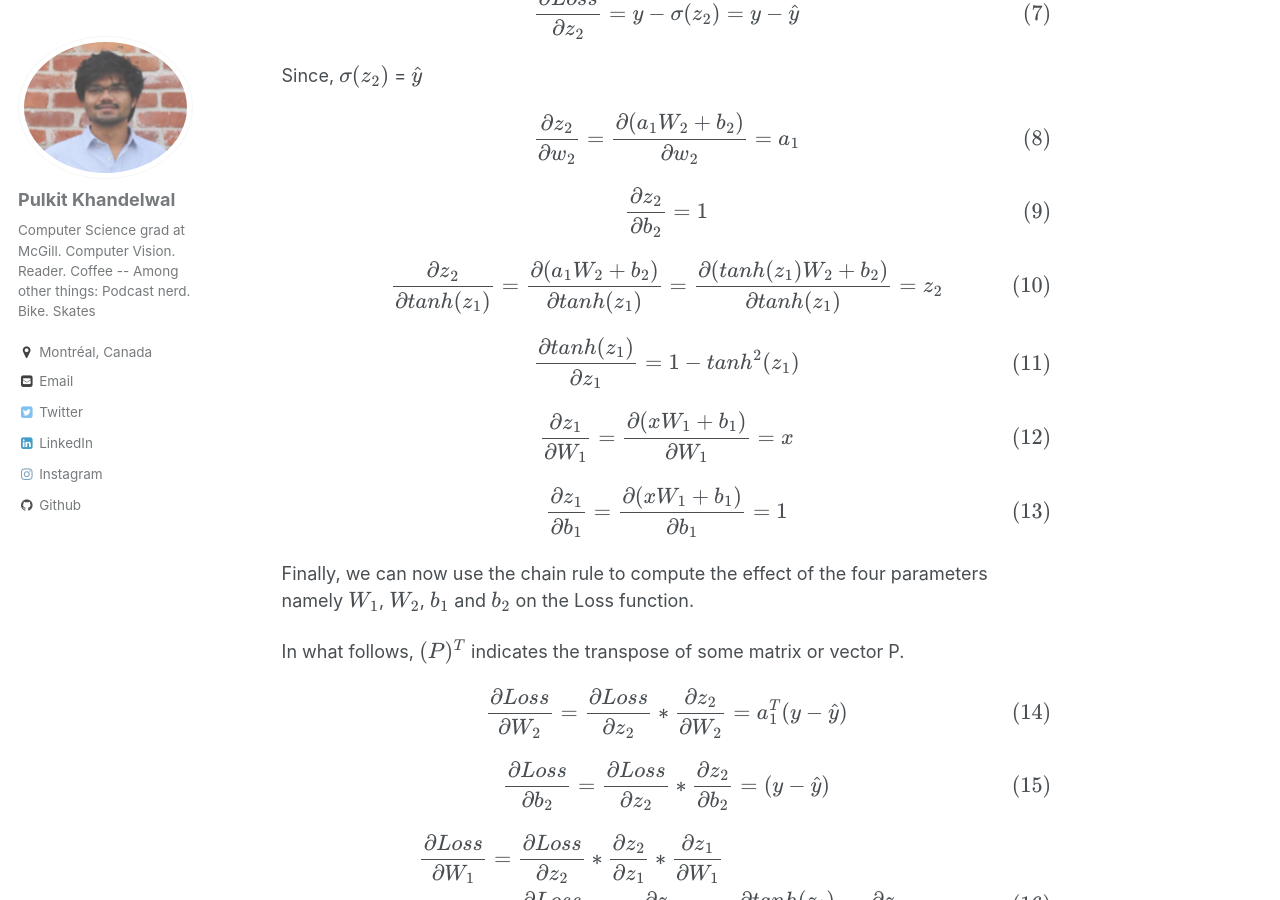
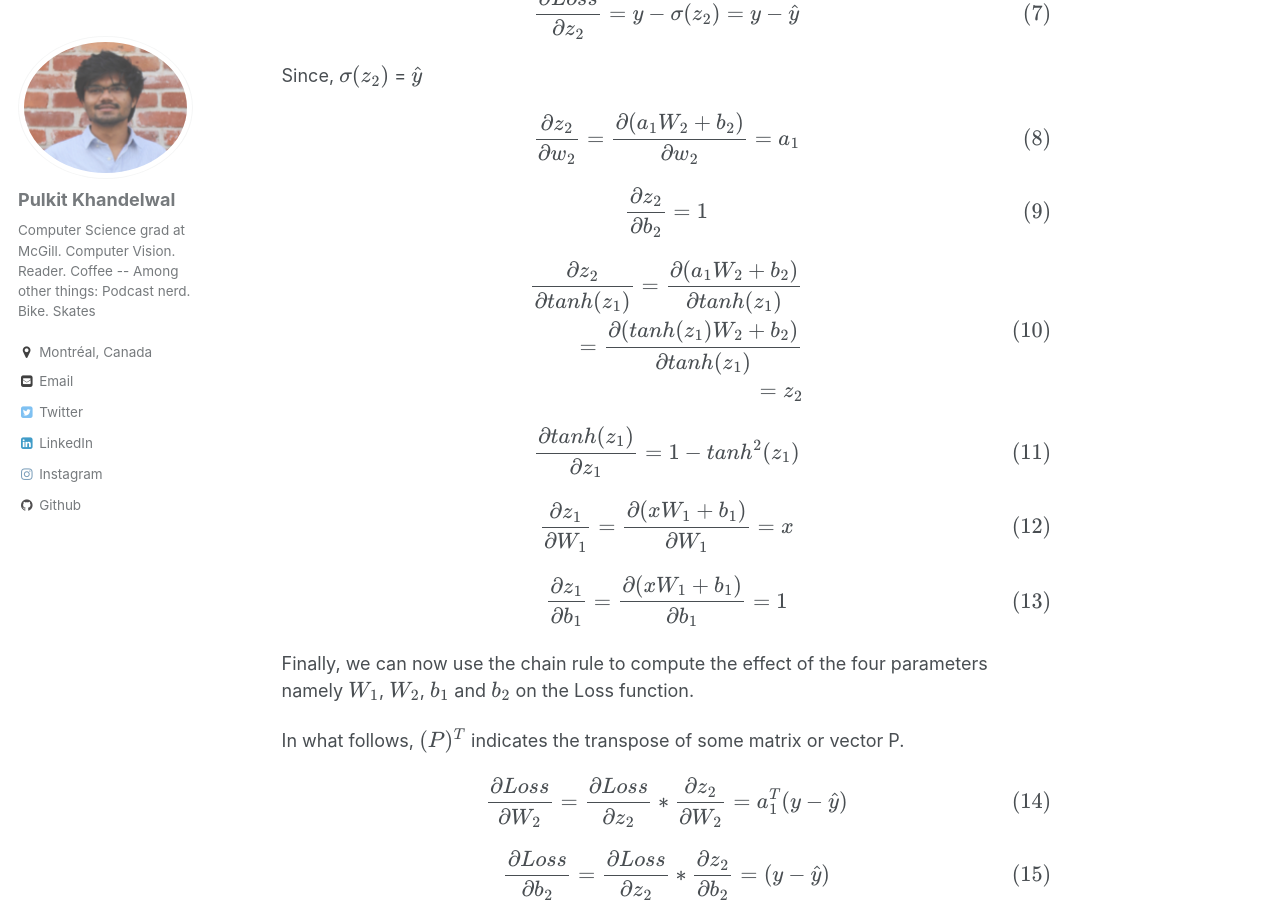
Before and after one commit to Pulkit-Khandelwal/pulkit-khandelwal.github.io, a Jekyll site: the page built from _blog/post_4.html, in a window 1280 px wide and 900 px high, scrolled down 2551 px. Built offline with Jekyll 4.4.1, drawn with Linux system fonts in a browser that asks for light colours; formulas are drawn with MathJax 3.

Commit message:
Update post_4.html

```diff
--- a/_blog/post_4.html
+++ b/_blog/post_4.html
@@ -94,10 +94,11 @@ The first hidden layer is computed as follows: <span class="math display">\[z_{1
 \tag{8}\]</span></p>
 <p><span class="math display">\[\frac{\partial z_{2}}{\partial b_{2}} = 1
 \tag{9}\]</span></p>
-<p><span class="math display">\[\frac{\partial z_{2}}{\partial tanh(z_{1})} = \frac{\partial(a_{1}W_{2}+b_{2})} {\partial tanh(z_{1})}\\
+<p><span class="math display">\[\begin{aligned}
+  \frac{\partial z_{2}}{\partial tanh(z_{1})} = \frac{\partial(a_{1}W_{2}+b_{2})} {\partial tanh(z_{1})}\\
   = \frac{\partial(tanh(z_{1})W_{2}+b_{2})} {\partial tanh(z_{1})}\\
   = z_{2}
-\tag{10}\]</span></p>
+\end{aligned}\tag{10}\]</span></p>
 <p><span class="math display">\[\frac{\partial tanh(z_{1})}{\partial z_{1}} = 1 - tanh^2(z_{1})
 \tag{11}\]</span></p>
 
```
